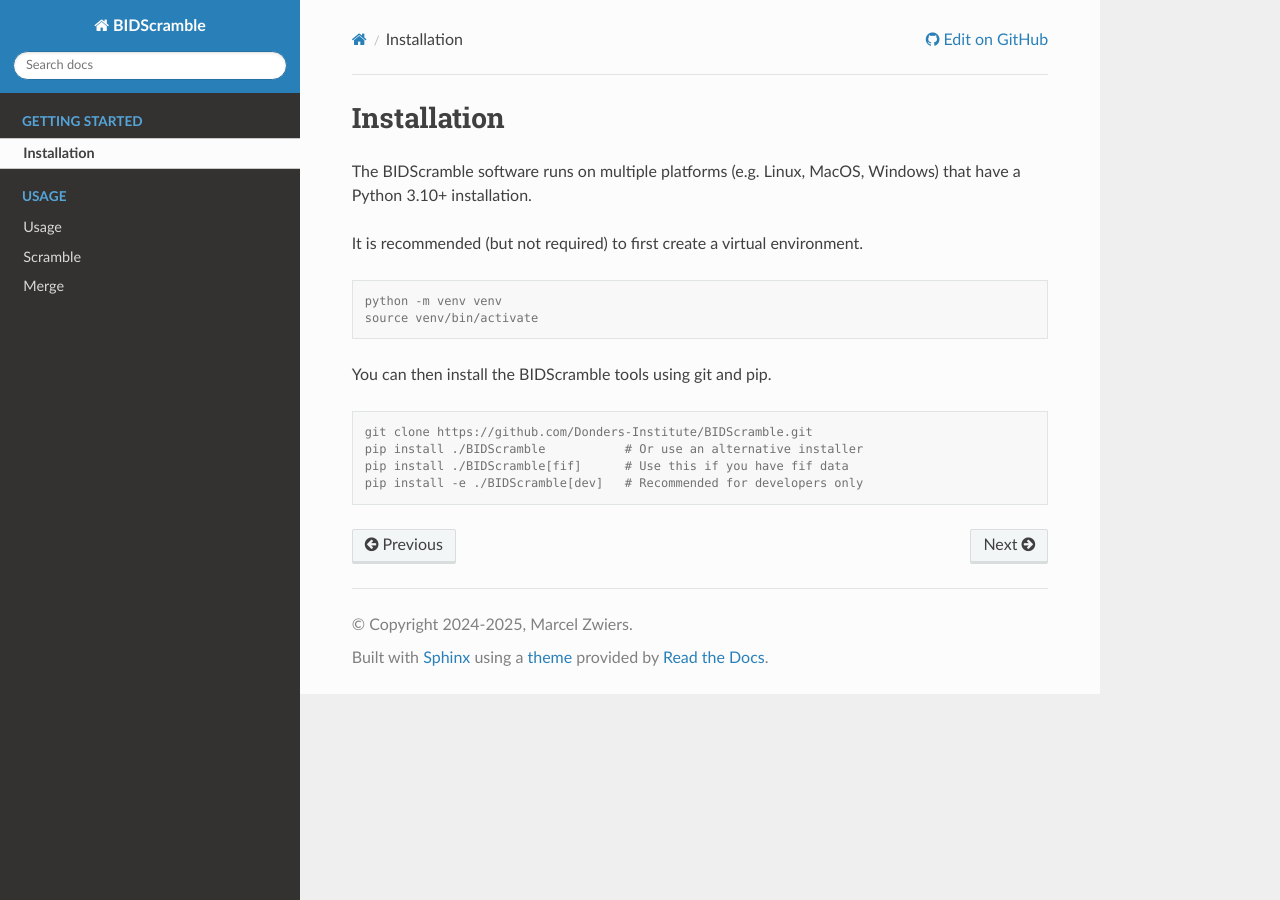
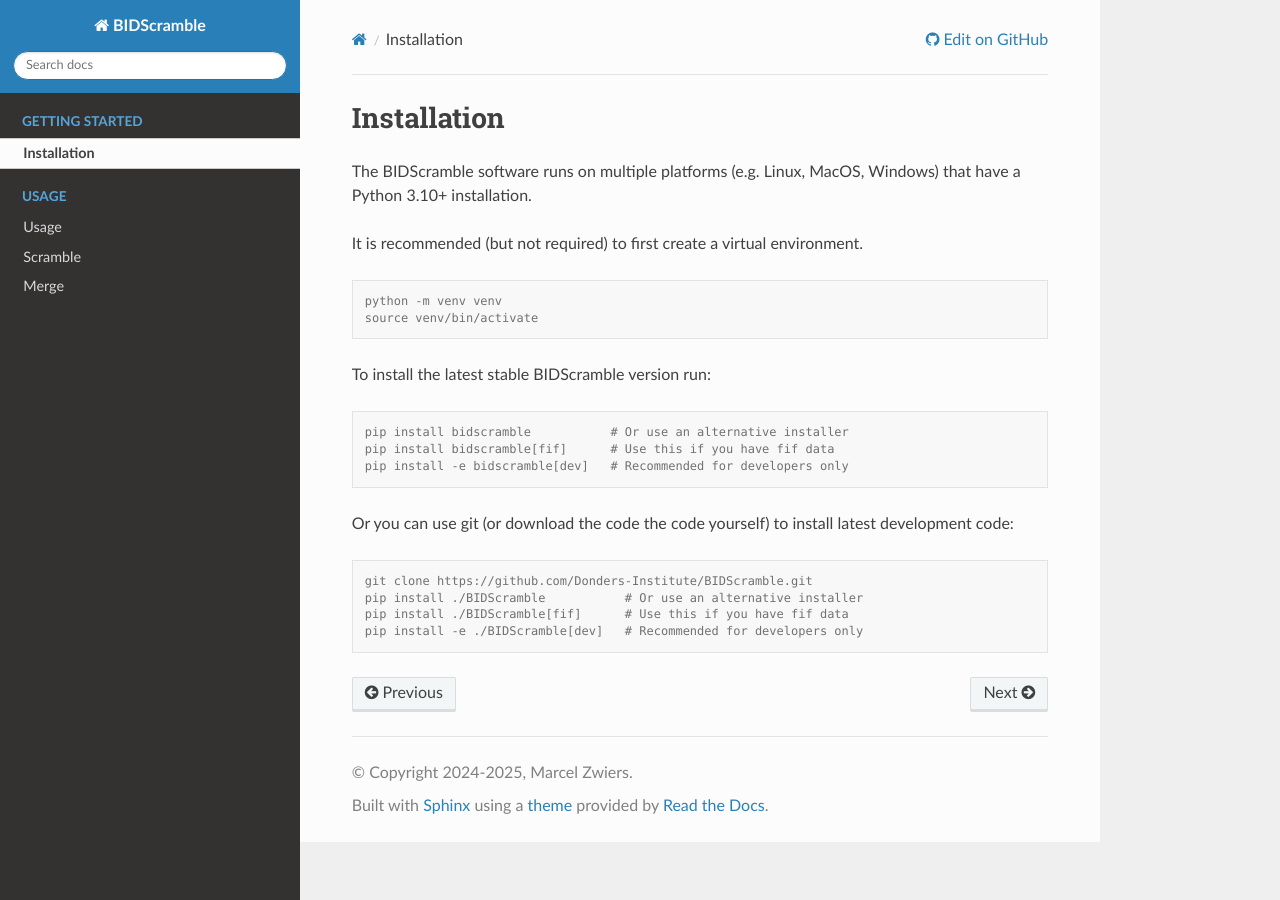
Before and after one commit to Donders-Institute/bidscramble, a Sphinx documentation site: the page built from docs/installation.rst, in a window 1280 px wide. Built offline with Sphinx 7.4.7 and the Read the Docs theme 3.1.0, drawn with Linux system fonts in a browser that asks for light colours.

Commit message:
Doc tweaks

```diff
--- a/docs/installation.rst
+++ b/docs/installation.rst
@@ -12,7 +12,15 @@
    python -m venv venv
    source venv/bin/activate
 
-You can then install the BIDScramble tools using git and pip.
+To install the latest stable BIDScramble version run:
+
+.. code-block:: console
+
+   pip install bidscramble           # Or use an alternative installer
+   pip install bidscramble[fif]      # Use this if you have fif data
+   pip install -e bidscramble[dev]   # Recommended for developers only
+
+Or you can use git (or download the code the code yourself) to install latest development code:
 
 .. code-block:: console
 
```
